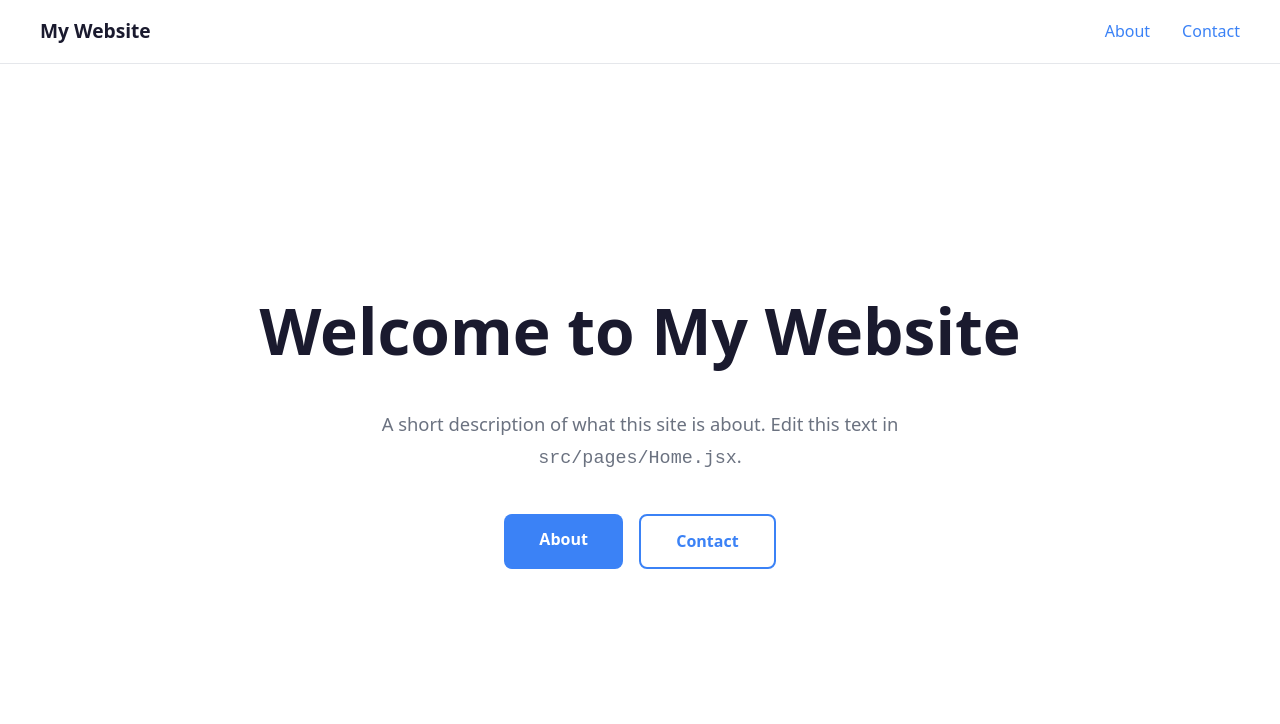
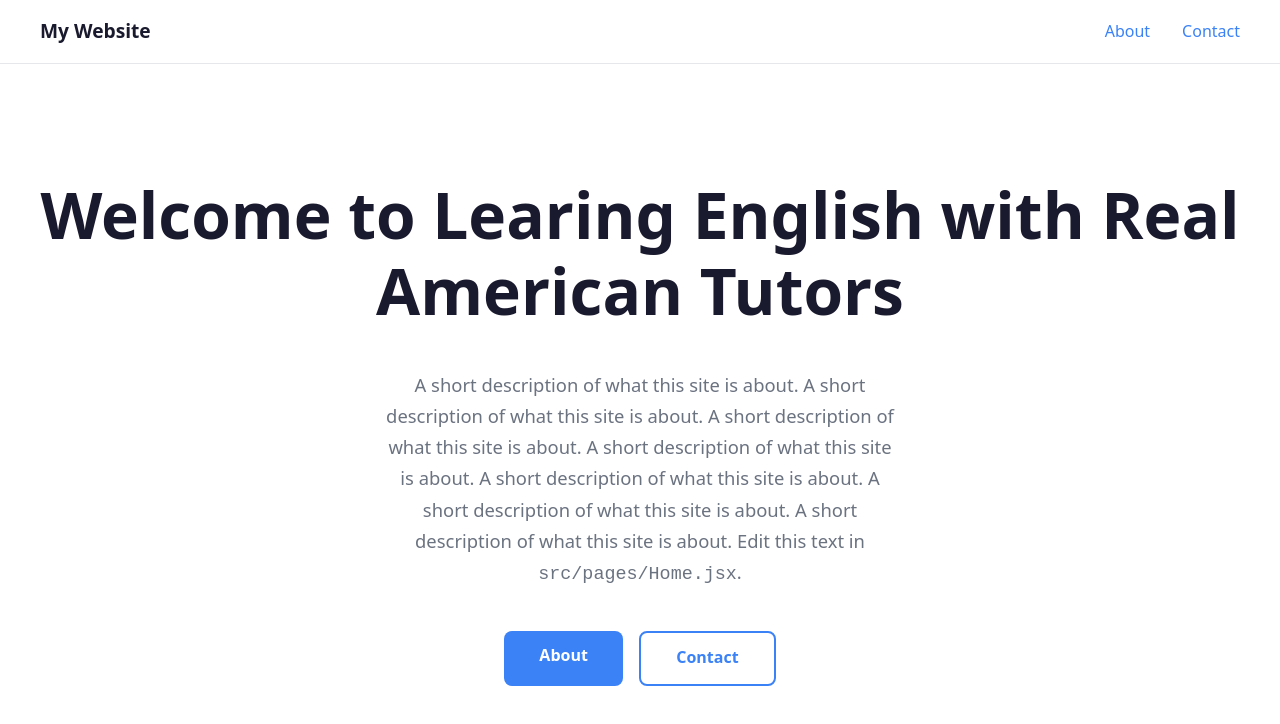
Before and after one commit to spevzner/staticwebsite, a React (Vite) app: page / in a window 1280 px wide. Shown: the top 724 px of the page. Built offline with nearby package versions, Linux system fonts and the light colour scheme.

Commit message:
Change text on Home page

```diff
--- a/src/pages/Home.jsx
+++ b/src/pages/Home.jsx
@@ -55,10 +55,16 @@ export default function Home() {
   return (
     <main style={heroStyle}>
       {/* ↓ Change this headline */}
-      <h1 style={headlineStyle}>Welcome to My Website</h1>
+      <h1 style={headlineStyle}>Welcome to Learing English with Real American Tutors</h1>
 
       {/* ↓ Change this tagline */}
       <p style={taglineStyle}>
+        A short description of what this site is about.
+        A short description of what this site is about.
+        A short description of what this site is about.
+        A short description of what this site is about.
+        A short description of what this site is about.
+        A short description of what this site is about.
         A short description of what this site is about.
         Edit this text in <code>src/pages/Home.jsx</code>.
       </p>
```
